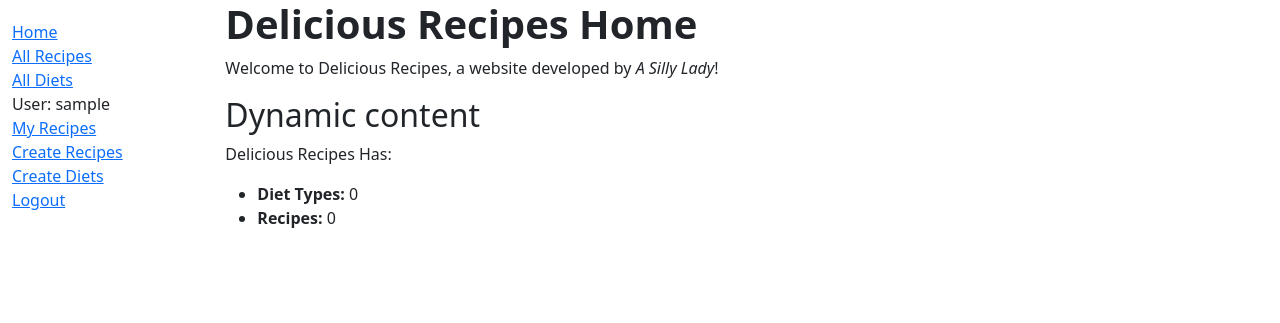
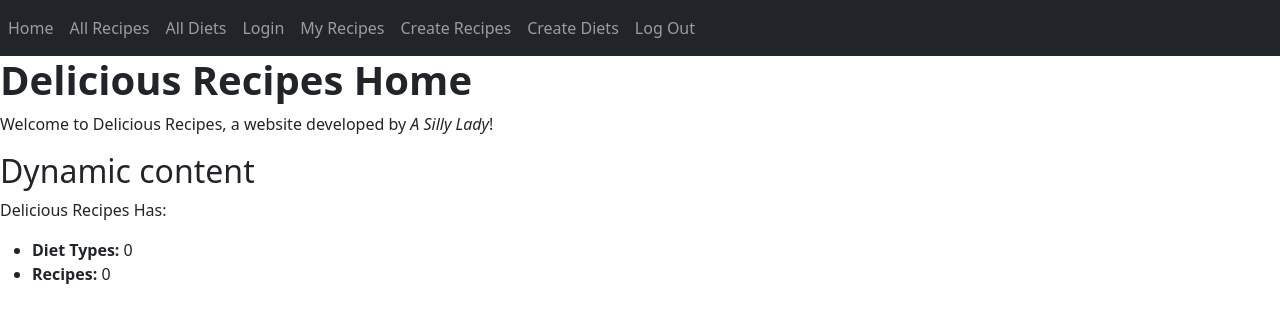
Before and after one commit to blulady/recipes3, a Django app: page /recipe/ in a window 1280 px wide. Shown: the top 323 px of the page. Run offline with Django 4.2, Linux system fonts and the light colour scheme; the visitor is signed in with stand-in values (Sample User, id 1); data that the repository does not hold is empty.

Commit message:
created nav bar

```diff
--- a/recipe/templates/base_generic.html
+++ b/recipe/templates/base_generic.html
@@ -3,33 +3,52 @@
 <head>
   {% block title %}<title>Delicious Recipes</title>{% endblock %}
   <meta charset="utf-8">
-  <meta name="viewport" content="width=device-width, initial-scale=1">
+  <meta name="viewport" content="width=device-width, initial-scale=1, shrink-to-fit=no">
   <link href="https://cdn.jsdelivr.net/npm/bootstrap@5.1.3/dist/css/bootstrap.min.css" rel="stylesheet" integrity="sha384-1BmE4kWBq78iYhFldvKuhfTAU6auU8tT94WrHftjDbrCEXSU1oBoqyl2QvZ6jIW3" crossorigin="anonymous">
   <!-- Add additional CSS in static file -->
   {% load static %}
   <link rel="stylesheet" href="{% static 'css/recipe.css' %}">
 </head>
 <body>
-  <div class="container-fluid">
-    <div class="row">
-      <div class="col-sm-2">
-      {% block sidebar %}
-        <ul class="sidebar-nav">
-          <li><a href="{% url 'index' %}">Home</a></li>
-          <li><a href="{% url 'recipes' %}">All Recipes</a></li>
-          <li><a href="{% url 'diets' %}">All Diets</a></li>
-           {% if user.is_authenticated %}
-             <li>User: {{ user.get_username }}</li>
 
-            <li><a href="{% url 'my-recipe' %}">My Recipes</a></li>
-            <li><a href="{% url 'recipe-create' %}">Create Recipes</a></li>
-            <li><a href="{% url 'diet-create' %}">Create Diets</a></li>
+      {% block navbar %}
+        <nav class="navbar navbar-expand-lg navbar-dark bg-dark">
+            <button class="navbar-toggler" type="button" data-toggle="collapse" data-target="navbarNavDropdown" aria-expanded="false" aria-label="Toggle navigation">
+                <span class="navbar-toggler-icon"></span>
+            </button>
+            <div class="collapse navbar-collapse" id="navbarNavDropdown">
+                <ul class="navbar-nav">
+                    <li class="nav-item active">
+                         <a class="nav-link" href="{% url 'index' %}">Home <span class="sr-only"></span></a>
+                    </li>
+                    <li class="nav-item">
+                        <a class="nav-link" href="{% url 'recipes' %}">All Recipes</a>
+                    </li>
+                    <li class="nav-item">
+                        <a class="nav-link" href="{% url 'diets' %}">All Diets</a>
+                    </li>
+                    <li class="nav-item">
+                        <a class="nav-link" href="{% url 'login'%}?next={{request.path}}">Login</a>
+                    </li>
+                    {% if user.is_authenticated %}
+                     <li class="nav-item">
+                        <a class="nav-link" href="{% url 'my-recipe' %}">My Recipes</a>
+                    </li>
+                    <li class="nav-item">
+                        <a class="nav-link" href="{% url 'recipe-create' %}">Create Recipes</a>
+                    </li>
+                    <li class="nav-item">
+                        <a class="nav-link" href="{% url 'diet-create' %}">Create Diets</a>
+                    </li>
+                    <li class="nav-item">
+                        <a class="nav-link" href="{% url 'logout'%}?next={{request.path}}">Log Out</a>
+                    </li>
+                    {% endif %}
 
-             <li><a href="{% url 'logout'%}?next={{request.path}}">Logout</a></li>
-           {% else %}
-             <li><a href="{% url 'login'%}?next={{request.path}}">Login</a></li>
-           {% endif %}
-          </ul>
+                    </li>
+                </ul>
+            </div>
+        </nav>
      {% endblock %}
  {% block pagination %}
     {% if is_paginated %}
```
